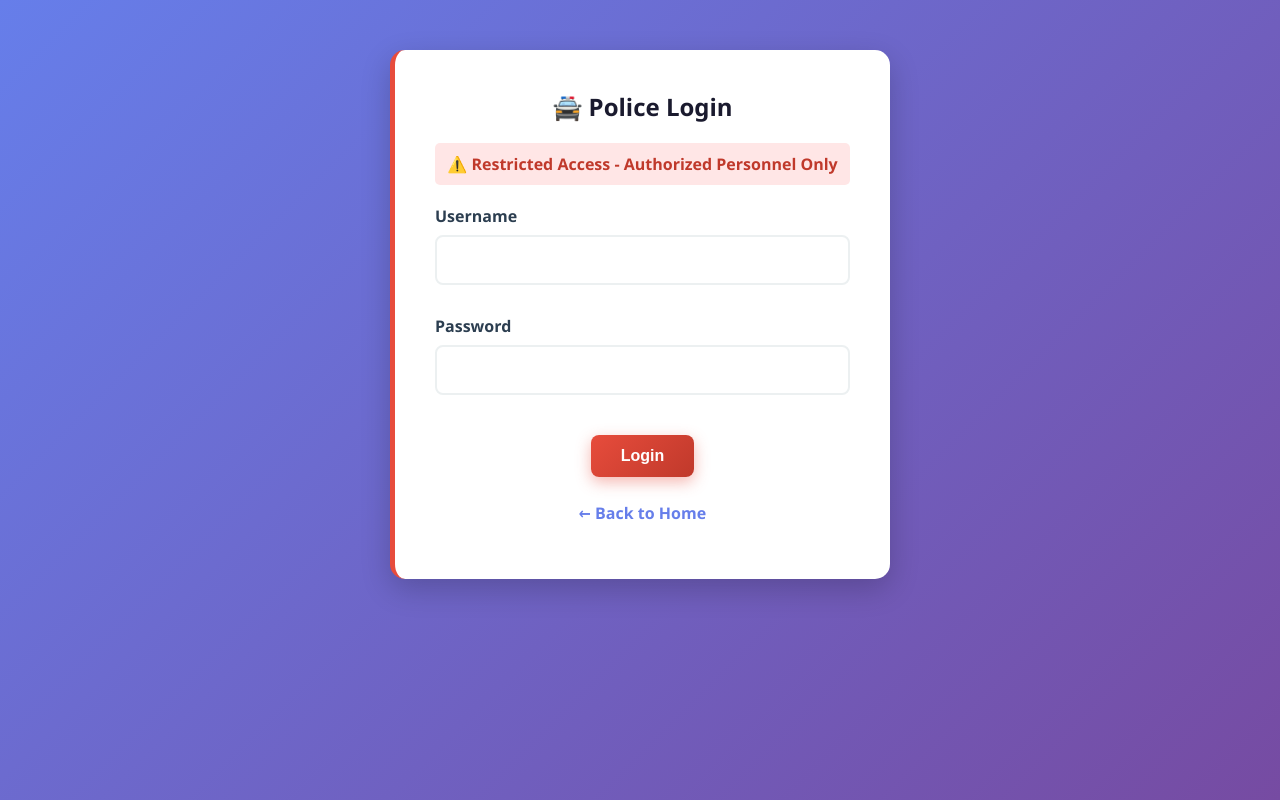
After one commit to praveeshb/cybercrime-project, a Flask app: page /police_login in a window 1280 px wide. The commit adds this page. Run offline with Flask 3, Linux system fonts and the light colour scheme.

Commit message:
Added police login

```diff
--- a/app.py
+++ b/app.py
@@ -209,6 +209,28 @@ def admin():
     return render_template("admin_login.html")
 
 
+@app.route('/police_login', methods=['GET', 'POST'])
+def police_login():
+
+    if request.method == "POST":
+
+        username = request.form['username']
+        password = request.form['password']
+
+        conn = sqlite3.connect("database.db")
+
+        police = conn.execute(
+        "SELECT * FROM police WHERE username=? AND password=?",
+        (username, password)).fetchone()
+
+        conn.close()
+
+        if police:
+            return redirect("/police_dashboard")
+
+    return render_template("police_login.html")
+
+
 @app.route('/admin_dashboard')
 def admin_dashboard():
 
--- a/templates/index.html
+++ b/templates/index.html
@@ -17,8 +17,8 @@
 <a href="/register" class="btn btn-primary">👤 User Register</a>
 <a href="/login" class="btn btn-primary">🔑 User Login</a>
 <a href="/admin" class="btn btn-danger">👨‍💼 Admin Login</a>
-<a href="/police_dashboard">
-<button>Police Dashboard</button>
+<a href="/police_login">
+<button>Police Login</button>
 </a>
 </div>
 </div>
--- /dev/null
+++ b/templates/police_login.html
@@ -0,0 +1,31 @@
+<!DOCTYPE html>
+<html>
+<head>
+<meta charset="utf-8">
+<meta name="viewport" content="width=device-width, initial-scale=1">
+<title>Police Login</title>
+<link rel="stylesheet" href="/static/style.css">
+</head>
+<body>
+<div class="container">
+<div class="form-wrapper admin-form">
+<h2>🚔 Police Login</h2>
+<p class="admin-notice">⚠️ Restricted Access - Authorized Personnel Only</p>
+<form action="/police_login" method="POST">
+<div class="form-group">
+<label>Username</label>
+<input type="text" name="username" required>
+</div>
+
+<div class="form-group">
+<label>Password</label>
+<input type="password" name="password" required>
+</div>
+
+<button type="submit" class="btn btn-danger">Login</button>
+</form>
+<p><a href="/">← Back to Home</a></p>
+</div>
+</div>
+</body>
+</html>
```
Also changed, not shown: create_db.py (+10 -0 lines), database.db.
